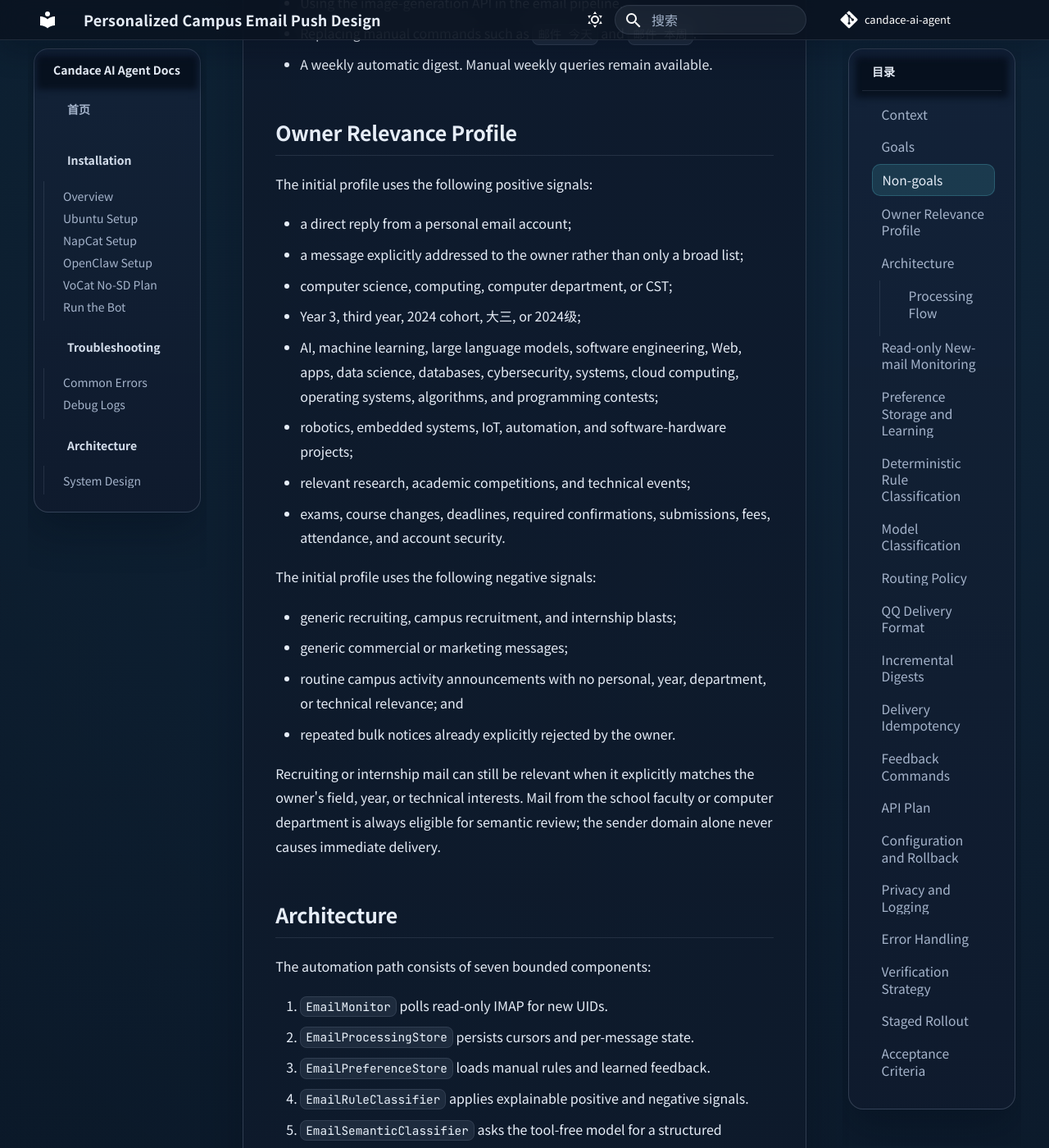
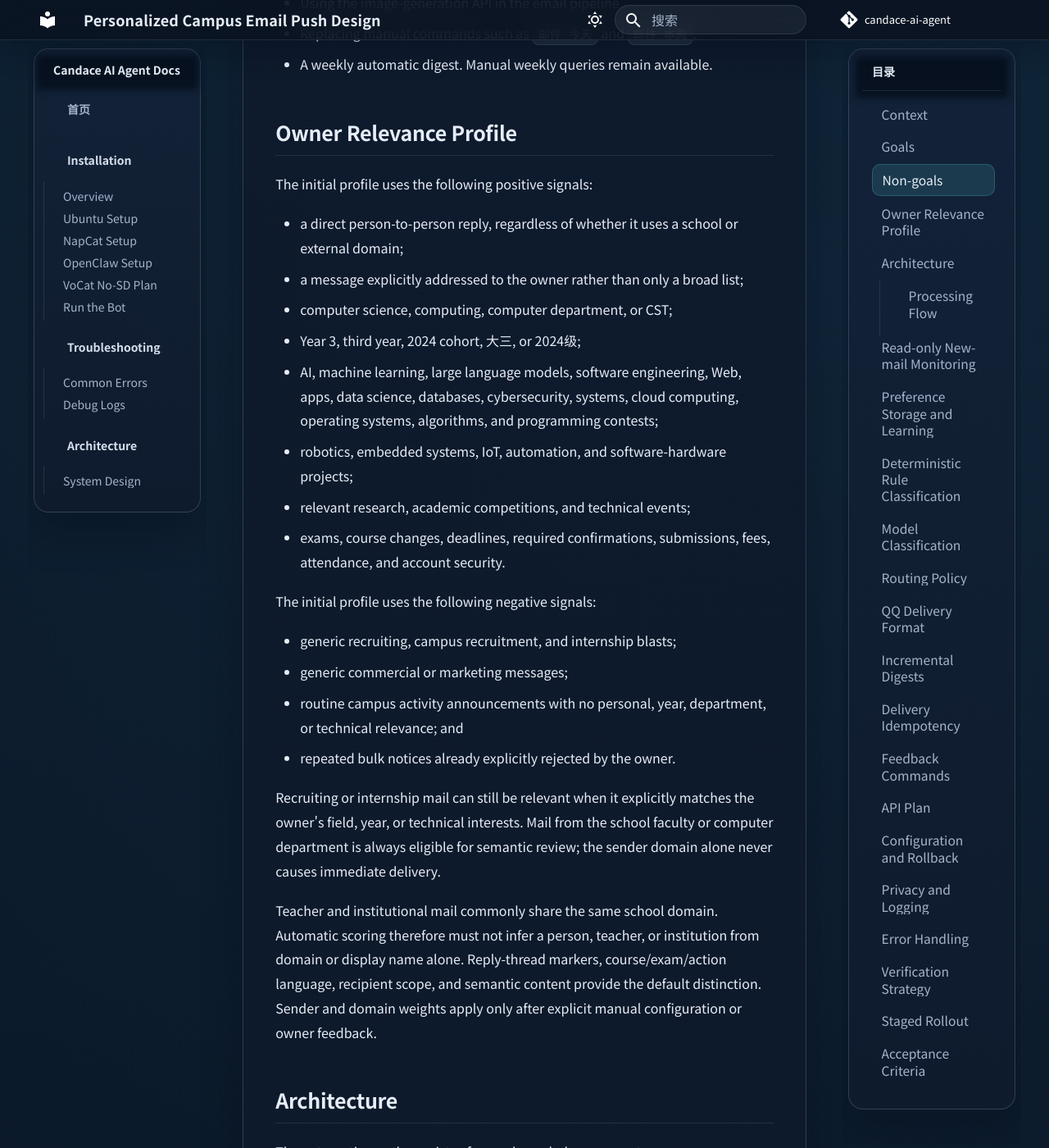
Before and after one commit to CandaceZcc/candace-ai-agent, an MkDocs documentation site: the page built from docs/superpowers/specs/2026-07-21-personalized-email-push-design.md, in a window 1280 px wide and 1400 px high, scrolled down 1779 px. Shown: the whole window at 82% size. Built offline with MkDocs 1.6.1 and Material for MkDocs 9.7.7, drawn with Linux system fonts in a browser that asks for light colours; comment, search, counter and statistics services are not loaded.

Commit message:
fix: avoid domain based teacher classification

```diff
--- a/docs/superpowers/specs/2026-07-21-personalized-email-push-design.md
+++ b/docs/superpowers/specs/2026-07-21-personalized-email-push-design.md
@@ -51,7 +51,7 @@ That design is superseded by this specification.
 
 The initial profile uses the following positive signals:
 
-- a direct reply from a personal email account;
+- a direct person-to-person reply, regardless of whether it uses a school or external domain;
 - a message explicitly addressed to the owner rather than only a broad list;
 - computer science, computing, computer department, or CST;
 - Year 3, third year, 2024 cohort, 大三, or 2024级;
@@ -75,6 +75,12 @@ Recruiting or internship mail can still be relevant when it explicitly matches
 the owner's field, year, or technical interests. Mail from the school faculty or
 computer department is always eligible for semantic review; the sender domain
 alone never causes immediate delivery.
+
+Teacher and institutional mail commonly share the same school domain. Automatic
+scoring therefore must not infer a person, teacher, or institution from domain or
+display name alone. Reply-thread markers, course/exam/action language, recipient
+scope, and semantic content provide the default distinction. Sender and domain
+weights apply only after explicit manual configuration or owner feedback.
 
 ## Architecture
 
```
Also changed, not shown: docs/superpowers/plans/2026-07-21-personalized-email-push.md (+3 -0 lines), docs/superpowers/specs/2026-07-21-personalized-email-push-design-zh.md (+3 -1 lines), 2 other files.
